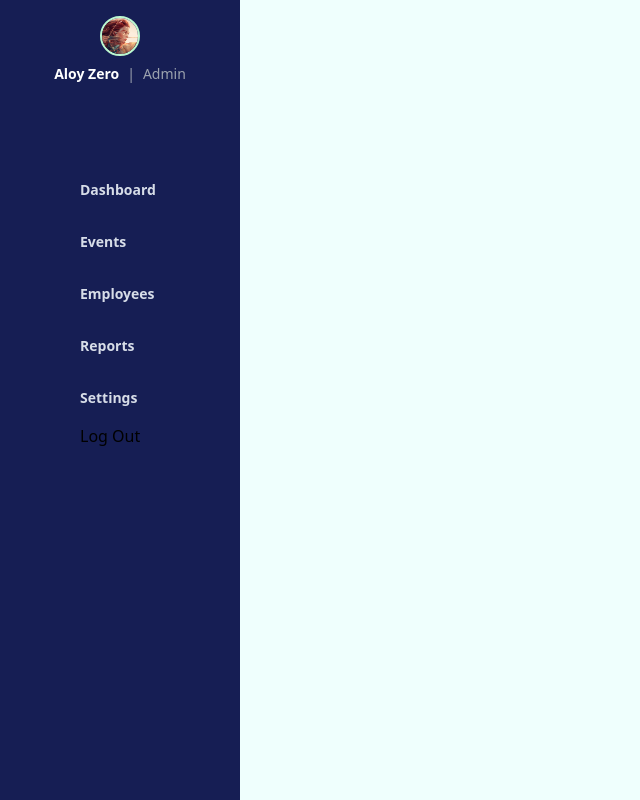
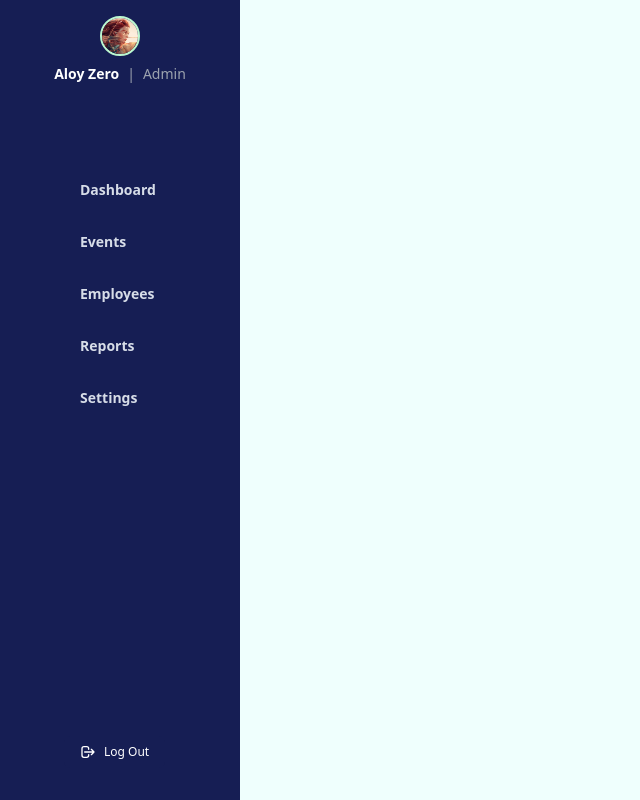
Before and after one commit to aguilanbon/mern-app, a React (Create React App) app: page /home in a window 1280 px wide. Shown: the whole page, without its empty margins (0-640 px from the left). Built offline with nearby package versions, Linux system fonts and the light colour scheme.

Commit message:
log out button component- completed sidebar navigation

```diff
--- a/src/pages/Home/Navigation.jsx
+++ b/src/pages/Home/Navigation.jsx
@@ -4,7 +4,7 @@ import Links from './Links'
 function Navigation() {
   return (
     <div className='md:w-60 bg-primary flex'>
-        <div className='w-full flex-flex-col'>
+        <div className='w-full flex flex-col'>
             <div className='w-full h-auto flex flex-col items-center justify-center mt-4'>
                 <div className='mb-2'>
                     <img src="./aloy.jpg" alt="" className='h-10 w-10 object-cover rounded-full border-2 border-green-200' />
@@ -14,11 +14,19 @@ function Navigation() {
                     <p className='ml-2 text-sm text-gray-400 before:content-["|"] before:w-1 before:h-2 before:mr-2'>Admin</p>
                 </div>
             </div>
-            <div className='w-full h-auto flex'>
-                <Links />
-            </div>
-            <div className='h-auto flex pl-20'>
-                <button>Log Out</button>
+            <div className='h-full flex flex-col justify-between'>
+                <div className='w-full h-auto flex'>
+                    <Links />
+                </div>
+
+                <div className='flex w-full'>
+                    <button className='w-auto h-8 flex items-center px-4 ml-16 mb-8 text-white rounded-md bg-primary hover:bg-secondary'>
+                        <svg xmlns="http://www.w3.org/2000/svg" className="h-4 w-4" fill="none" viewBox="0 0 24 24" stroke="currentColor" strokeWidth={2}>
+                            <path strokeLinecap="round" strokeLinejoin="round" d="M17 16l4-4m0 0l-4-4m4 4H7m6 4v1a3 3 0 01-3 3H6a3 3 0 01-3-3V7a3 3 0 013-3h4a3 3 0 013 3v1" />
+                        </svg>
+                        <p className='ml-2 text-xs'>Log Out</p>
+                    </button>
+                </div>
             </div>
         </div>
     </div>
```
